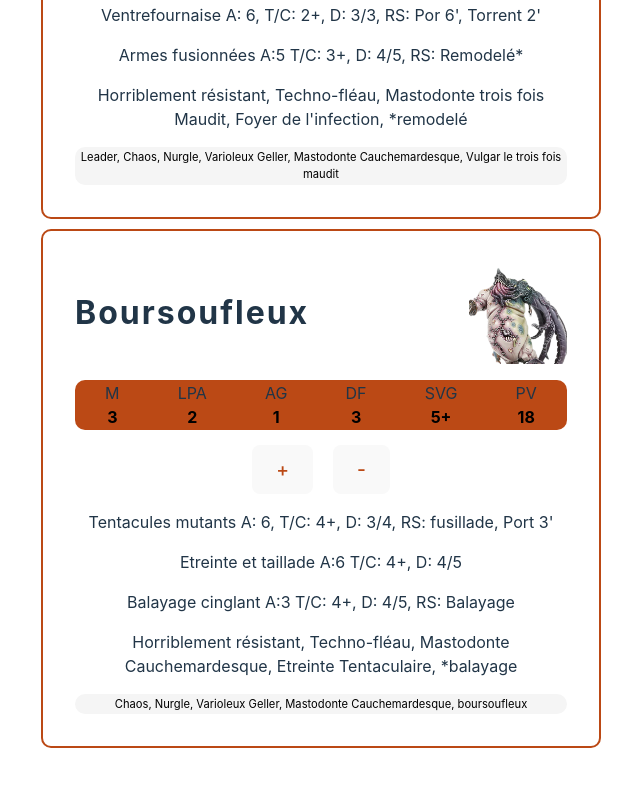
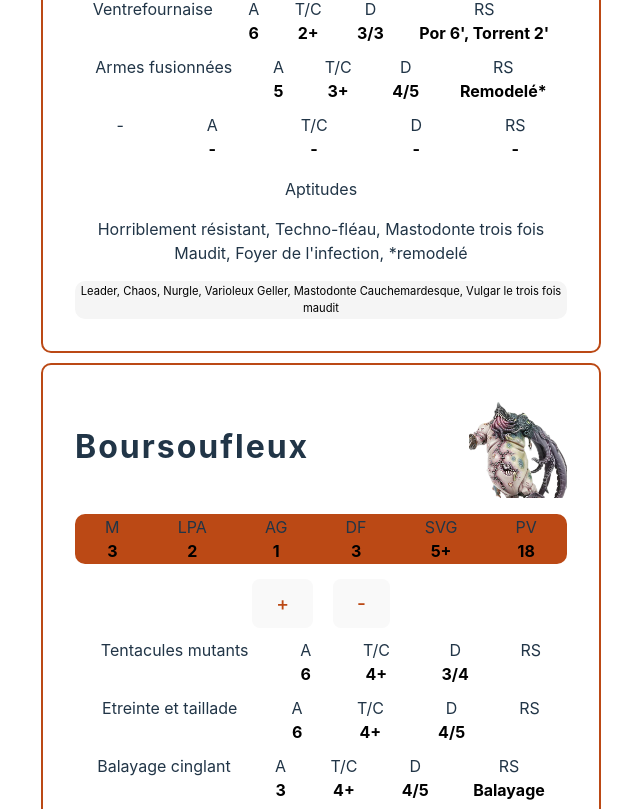
Before and after one commit to BenoitHamaide/KillTeam-Companion-App, a React (Vite) app: page / in a window 1280 px wide. Shown: the part 791-1600 px from the top of the page, without its empty margins (339-979 px from the left). Built offline with nearby package versions, Linux system fonts and the light colour scheme.

Commit message:
gestion du scss avec modification de points de pv

```diff
--- a/src/components/Agents/AgentsCaract.jsx
+++ b/src/components/Agents/AgentsCaract.jsx
@@ -3,7 +3,7 @@ import PropTypes from 'prop-types';
 import './AgentsCaract.scss';
 
 function AgentsCaract({
-  name, Mouvement, LimitePointAction, Activationgroupe, Defense, Sauvegarde, Aptitudes, Traits, ArmeCT, ArmeCC, ArmeCC2, picture, PV,
+  name, Mouvement, LimitePointAction, Activationgroupe, Defense, Sauvegarde, Aptitudes, Traits, ArmeCTName, ArmeCTA, ArmeCTTC, ArmeCTD, ArmeCTRS, ArmeCCName, ArmeCCA, ArmeCCTC, ArmeCCD, ArmeCCRS, ArmeCC2Name, ArmeCC2A, ArmeCC2TC, ArmeCC2D, ArmeCC2RS, picture, PV,
 }) {
   const [incrementePv, setIncrementePv] = useState(PV);
 
@@ -19,11 +19,11 @@ function AgentsCaract({
   }
   return (
     <div className="card">
-      <div className="header">
+      <div className={incrementePv === 0 ? "header-dead" : "header"}>
         <h2>{name}</h2>
         <img src={`../src/${picture}`} alt="agent" />
       </div>
-      <div className="caract">
+      <div className={incrementePv === 0 ? "dead" : (Math.max(incrementePv, 1) < (PV / 2) && PV > 1) ? "blessé" : "caract"}>
         <p title="mouvement">M<span>{Mouvement}</span></p>
         <p title="limite point d'action">LPA<span>{LimitePointAction}</span></p>
         <p title="activation de groupe">AG<span>{Activationgroupe}</span></p>
@@ -35,9 +35,28 @@ function AgentsCaract({
         <button title="augmente pv" onClick={() => addPv(incrementePv)}> + </button>
         <button title="réduire pv" onClick={() => removePv(incrementePv)}> - </button>
       </div>
-      <p title="arme de tir">{ArmeCT}</p>
-      <p title="arme de corps a corps">{ArmeCC}</p>
-      <p title="arme de corps a corps">{ArmeCC2}</p>
+      <div className="armeTirCaract">
+        <p title="arme de tir"> {ArmeCTName}</p>
+        <p>A<span>{ArmeCTA}</span></p>
+        <p>T/C<span>{ArmeCTTC}</span></p>
+        <p>D<span>{ArmeCTD}</span></p>
+        <p>RS<span>{ArmeCTRS}</span></p>
+      </div>
+      <div className="armeCcCaract">
+        <p title="arme de corps a corps">{ArmeCCName}</p>
+        <p>A<span>{ArmeCCA}</span></p>
+        <p>T/C<span>{ArmeCCTC}</span></p>
+        <p>D<span>{ArmeCCD}</span></p>
+        <p>RS<span>{ArmeCCRS}</span></p>
+      </div>
+      <div className="armeCc2Caract">
+        <p title="arme de corps a corps">{ArmeCC2Name}</p>
+        <p>A<span>{ArmeCC2A}</span></p>
+        <p>T/C<span>{ArmeCC2TC}</span></p>
+        <p>D<span>{ArmeCC2D}</span></p>
+        <p>RS<span>{ArmeCC2RS}</span></p>
+      </div>
+      <p>Aptitudes</p>
       <p>{Aptitudes}</p>
       <div className="keyword">
         <p>{Traits}</p>
@@ -59,9 +78,21 @@ AgentsCaract.protoTypes = {
 };
 
 AgentsCaract.defaultProps = {
-  ArmeCT: null,
-  ArmeCC: null,
-  ArmeCC2: null,
+  ArmeCTName: null,
+  ArmeCTA: null,
+  ArmeCTTC: null,
+  ArmeCTD: null,
+  ArmeCTRS: null,
+  ArmeCCName: null,
+  ArmeCCA: null,
+  ArmeCCTC: null,
+  ArmeCCD: null,
+  ArmeCCRS: null,
+  ArmeCC2Name: null,
+  ArmeCC2A: null,
+  ArmeCC2TC: null,
+  ArmeCC2D: null,
+  ArmeCC2RS: null,
 };
 
 export default AgentsCaract;
--- a/src/components/Agents/AgentsCaract.scss
+++ b/src/components/Agents/AgentsCaract.scss
@@ -18,10 +18,64 @@
     }
 }
 
+.header-dead{
+    display: flex;
+    flex-direction: row;
+    justify-content: space-between;
+    margin-bottom: 1rem;
+    transition-duration: 2s;
+    h2{
+        font-size: 2rem;
+        letter-spacing: 2px;
+        transition-duration: 1s;
+        text-decoration: line-through red;
+    }
+    img{
+        width: 20%;
+    }
+}
+
 .caract{
     display: flex;
     justify-content: space-around;
     background-color: #BB4915;
+    transition-duration: 1.5s;
+    margin: 10px 0 15px 0;
+    padding: 1px;
+    border-radius: 10px;
+    p{
+        display: flex;
+        flex-direction: column;
+        margin: 0;
+        span{
+            color: black;
+            font-weight: bold;
+        }
+    }
+}
+.blessé{
+    display: flex;
+    justify-content: space-around;
+    background-color: #af0505;
+    transition-duration: 1.5s;
+    margin: 10px 0 15px 0;
+    padding: 1px;
+    border-radius: 10px;
+    p{
+        display: flex;
+        flex-direction: column;
+        margin: 0;
+        span{
+            color: black;
+            font-weight: bold;
+        }
+    }
+}
+.dead{
+   display: flex;
+    justify-content: space-around;
+    background-color: #66070769;
+    transition-duration: 1.5s;
     margin: 10px 0 15px 0;
     padding: 1px;
     border-radius: 10px;
@@ -55,3 +109,18 @@
         padding: 2px 5px;
     }
 }
+
+.armeTirCaract, .armeCcCaract, .armeCc2Caract{
+    display: flex;
+    justify-content: space-around;
+    margin-top: 10px;
+    p{
+        display: flex;
+        flex-direction: column;
+        margin: 0;
+        span{
+            color: black;
+            font-weight: bold;
+        }
+    }
+}
--- a/src/data/Team.jsx
+++ b/src/data/Team.jsx
@@ -12,8 +12,21 @@ export default {
       PV: 19,
       Aptitudes: "Horriblement résistant, Techno-fléau, Mastodonte trois fois Maudit, Foyer de l'infection, *remodelé",
       Traits: "Leader, Chaos, Nurgle, Varioleux Geller, Mastodonte Cauchemardesque, Vulgar le trois fois maudit",
-      ArmeCT: "Ventrefournaise A: 6, T/C: 2+, D: 3/3, RS: Por 6', Torrent 2'",
-      ArmeCC: "Armes fusionnées A:5 T/C: 3+, D: 4/5, RS: Remodelé*",
+      ArmeCTName: "Ventrefournaise",
+      ArmeCTA: 6,
+      ArmeCTTC: "2+",
+      ArmeCTD: "3/3",
+      ArmeCTRS: "Por 6', Torrent 2'",
+      ArmeCCName: "Armes fusionnées",
+      ArmeCCA: 5,
+      ArmeCCTC: "3+",
+      ArmeCCD: "4/5",
+      ArmeCCRS: "Remodelé*",
+      ArmeCC2Name: "-",
+      ArmeCC2A: "-",
+      ArmeCC2TC: "-",
+      ArmeCC2D: "-",
+      ArmeCC2RS: "-",
     },
     {
       id: 2,
@@ -27,9 +40,20 @@ export default {
       PV: 18,
       Aptitudes: "Horriblement résistant, Techno-fléau, Mastodonte Cauchemardesque, Etreinte Tentaculaire, *balayage",
       Traits: "Chaos, Nurgle, Varioleux Geller, Mastodonte Cauchemardesque, boursoufleux",
-      ArmeCT: "Tentacules mutants A: 6, T/C: 4+, D: 3/4, RS: fusillade, Port 3'",
-      ArmeCC: "Etreinte et taillade A:6 T/C: 4+, D: 4/5",
-      ArmeCC2: "Balayage cinglant A:3 T/C: 4+, D: 4/5, RS: Balayage",
+      ArmeCTName: "Tentacules mutants",
+      ArmeCTA: 6,
+      ArmeCTTC: "4+",
+      ArmeCTD: "3/4",
+      ArmeRS: "fusillade, Port 3'",
+      ArmeCCName: "Etreinte et taillade",
+      ArmeCCA: 6,
+      ArmeCCTC: "4+",
+      ArmeCCD: "4/5",
+      ArmeCC2Name: "Balayage cinglant",
+      ArmeCC2A: 3,
+      ArmeCC2TC: "4+",
+      ArmeCC2D: "4/5",
+      ArmeCC2RS: "Balayage",
     },
   ],
 };
```
Also changed, not shown: 2 other files (tests, documents, lock files or other folders).
